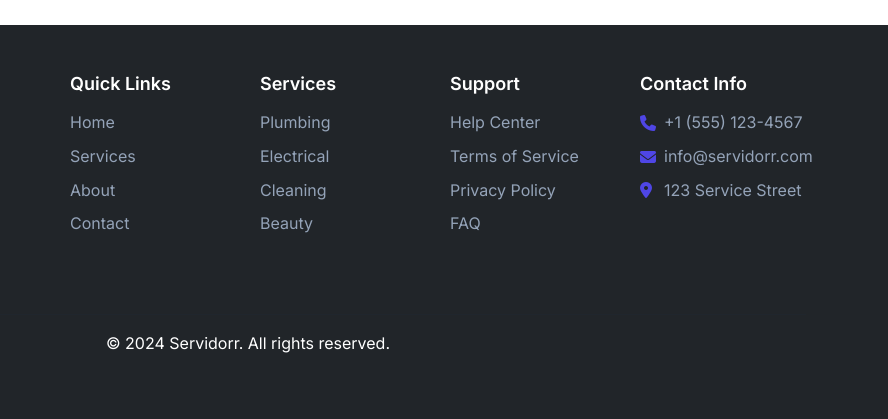
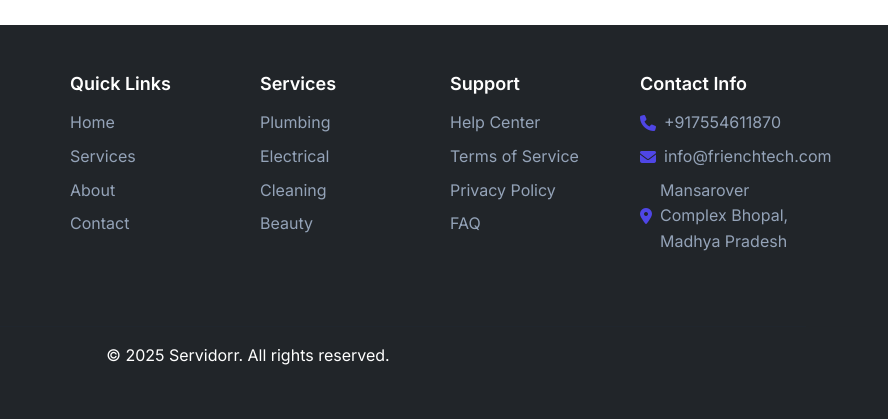
Before and after one commit to prince62058/Servidorr, a website: page index.html in a window 1280 px wide. Shown: the part 6221-6640 px from the top of the page, 392-1280 px from the left. Drawn offline with nearby package versions, Linux system fonts and the light colour scheme.

Commit message:
Initial commit - uploaded clone project

```diff
--- a/index.html
+++ b/index.html
@@ -844,9 +844,11 @@
                 <div class="col-lg-2 col-md-6 mb-4">
                     <h5>Contact Info</h5>
                     <ul class="footer-contact">
-                        <li><i class="fas fa-phone"></i> +1 (555) 123-4567</li>
-                        <li><i class="fas fa-envelope"></i> info@servidorr.com</li>
-                        <li><i class="fas fa-map-marker-alt"></i> 123 Service Street</li>
+                        <li><i class="fas fa-phone"></i> +917554611870</li>
+                        <li><i class="fas fa-envelope"></i>info@frienchtech.com</li>
+                        <li><i class="fas fa-map-marker-alt"></i>Mansarover Complex
+
+                        Bhopal, Madhya Pradesh</li>
                     </ul>
                 </div>
             </div>
@@ -855,7 +857,7 @@
 
             <div class="row">
                 <div class="col-12 text-center">
-                    <p>&copy; 2024 Servidorr. All rights reserved.</p>
+                    <p>&copy; 2025 Servidorr. All rights reserved.</p>
                 </div>
             </div>
         </div>
```
